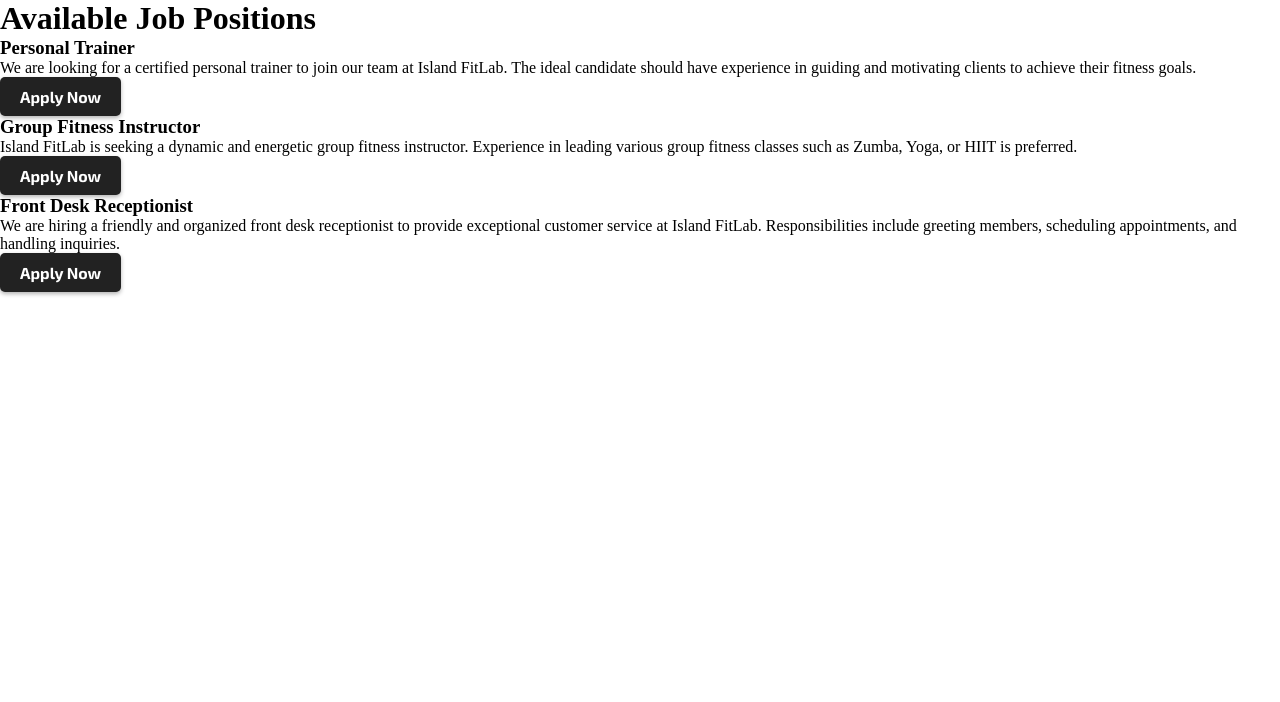
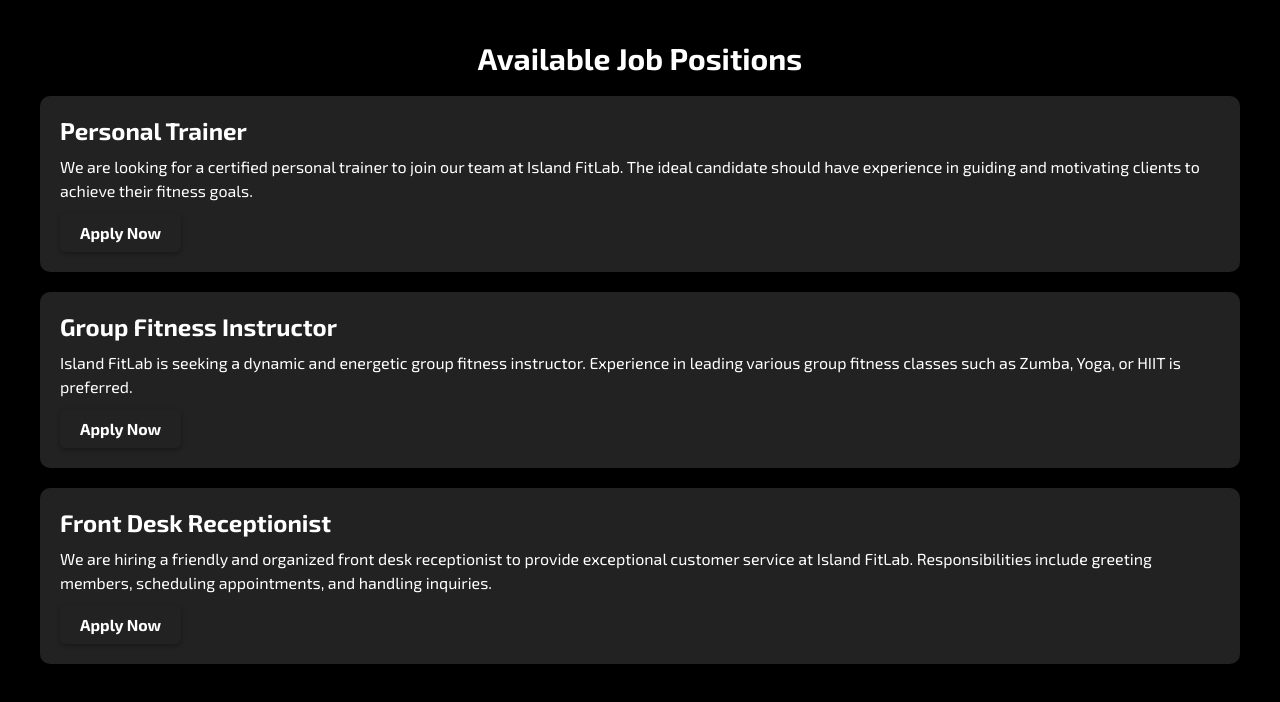
Before and after one commit to Pelani2/FitLab, a React (Create React App) app: page /jobspage in a window 1280 px wide. Shown: the top 702 px of the page. Built offline with nearby package versions, Linux system fonts and the light colour scheme.

Commit message:
finished the jobs page

```diff
--- a/src/styles/JobsStyles.css
+++ b/src/styles/JobsStyles.css
@@ -0,0 +1,34 @@
+.jobs-container {
+    background-color: #000;
+    color: #fff;
+    font-family: "Exo 2", sans-serif;
+    padding: 40px;
+    height: 100vh;
+}
+
+.jobs-container h1 {
+    font-size: 30px;
+    font-weight: bold;
+    margin-bottom: 20px;
+    text-align: center;
+}
+
+.job-item {
+    background-color: #222;
+    padding: 20px;
+    border-radius: 10px;
+    margin-bottom: 20px;
+    box-shadow: 0 2px 4px rgba(0, 0, 0, 0.3);
+}
+
+.job-item h3 {
+    font-size: 24px;
+    font-weight: bold;
+    margin-bottom: 10px;
+}
+
+.job-item p {
+    font-size: 16px;
+    line-height: 1.5;
+    margin-bottom: 10px;
+}
```
